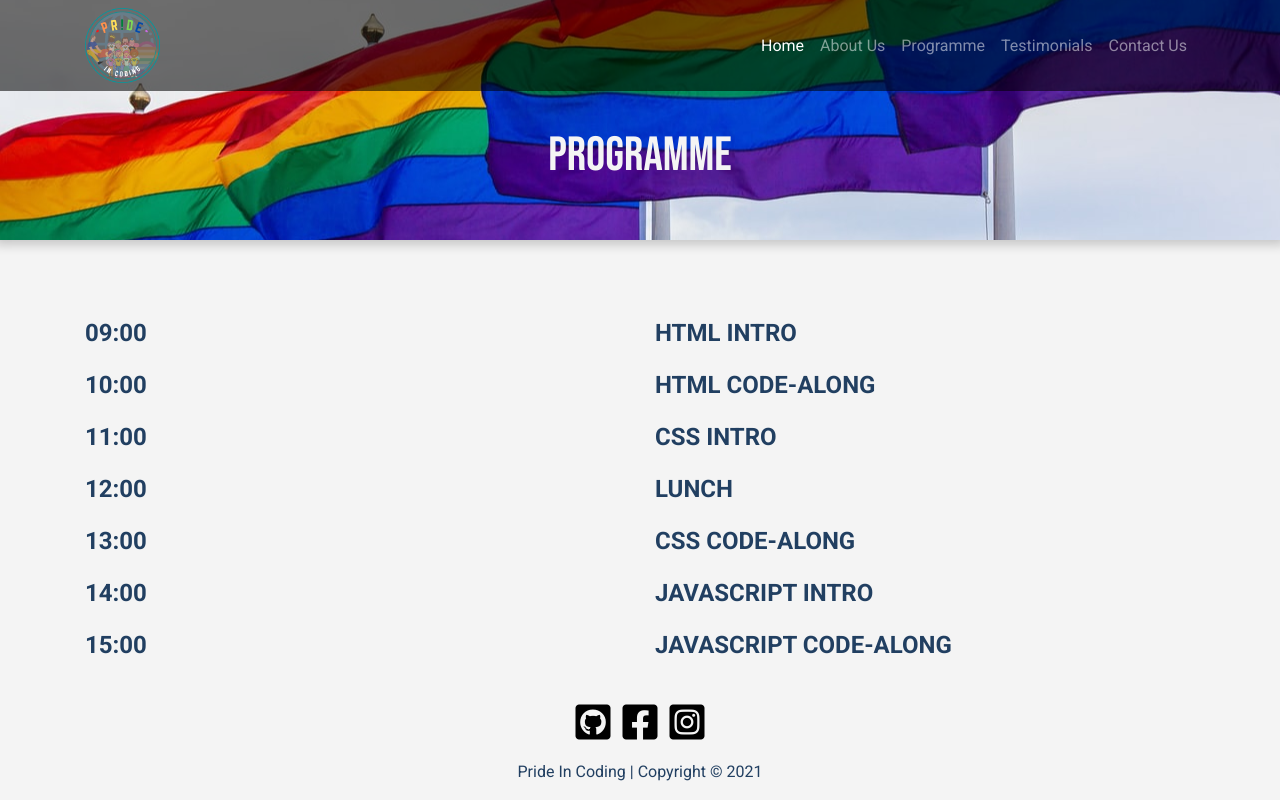
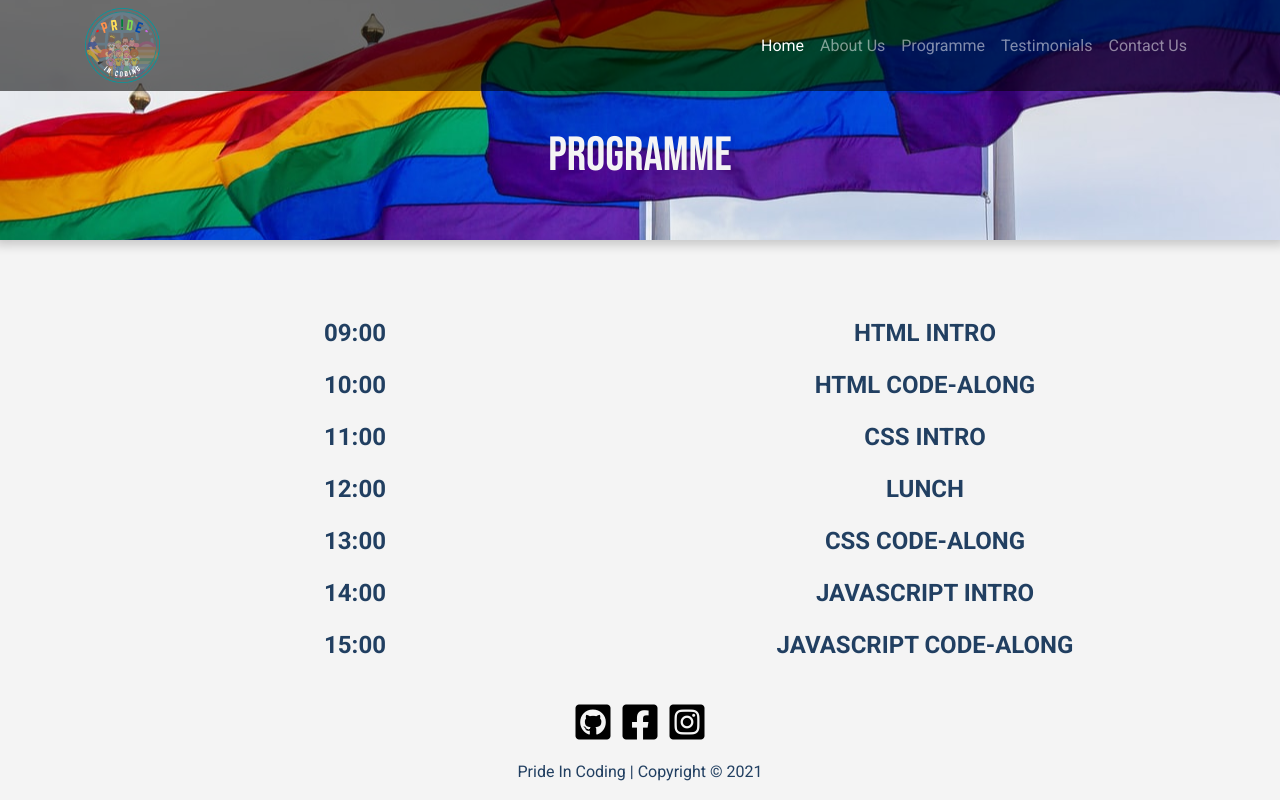
Before and after one commit to kimkesdev/Pride-In-Coding, a Flask app: page /programme in a window 1280 px wide. Run offline with Flask 2, Linux system fonts and the light colour scheme; some libraries are stand-ins or nearby versions.

Commit message:
center align schedule text

```diff
--- a/static/css/style.css
+++ b/static/css/style.css
@@ -175,8 +175,9 @@ h2:after{
 	font-weight: bold;
 	font-size: 150%;
 	text-transform: uppercase;
+	text-align: center;
 	margin-top: 75px;
-	clear: left;
+
  }
 
 /* Testimonials Styling */
```
